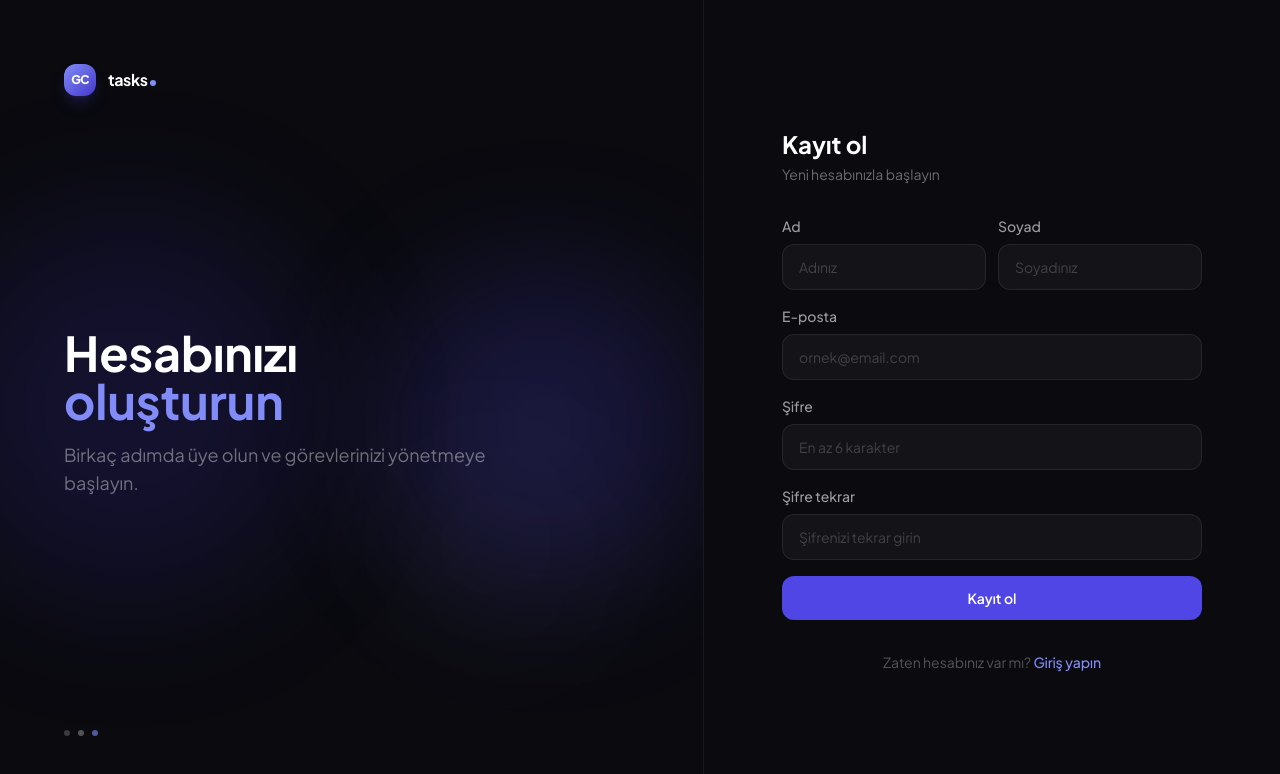
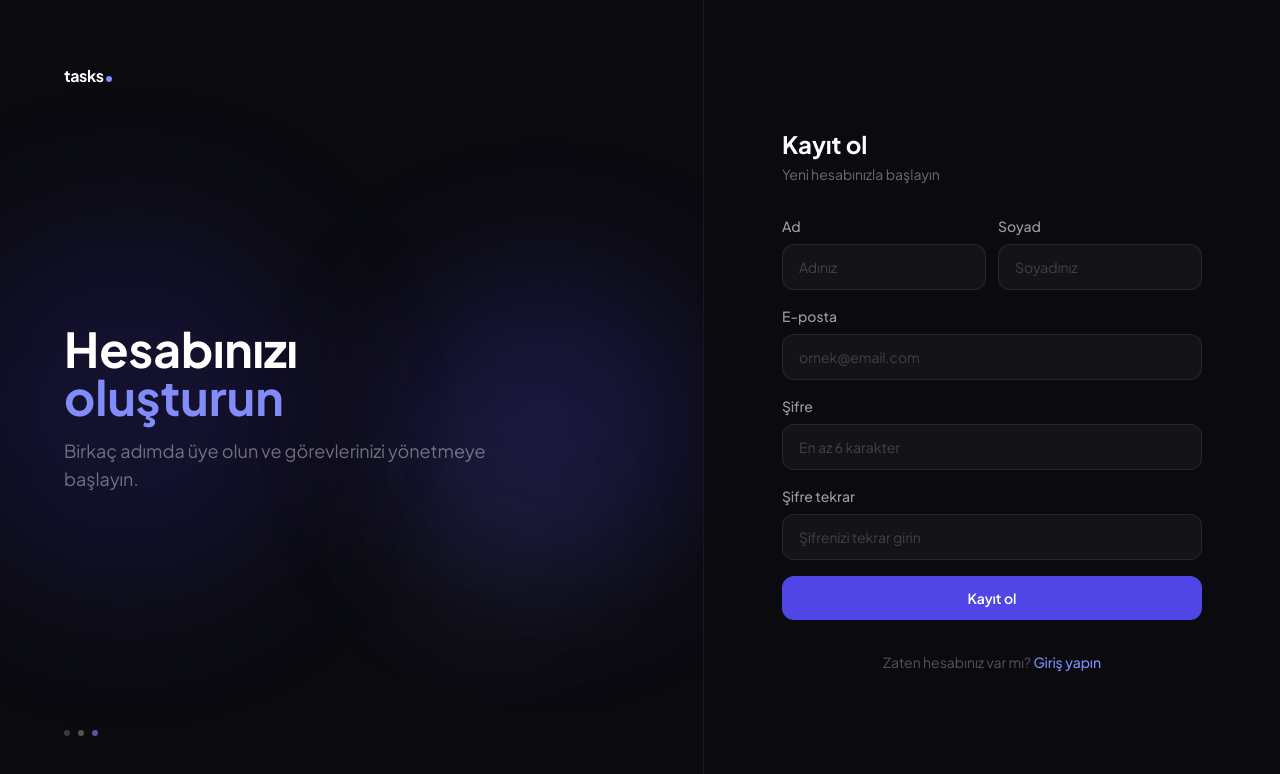
Before and after one commit to DenizEldeniz/gc-minitask, a React (Vite) app in the folder client/: page /register in a window 1280 px wide. Shown: the top 774 px of the page. Built offline with nearby package versions, Linux system fonts and the light colour scheme; no server answers; the HTML template or start-up script is replaced by a standard one.

Commit message:
fix: remove leftover GC badge from Register desktop panel

```diff
--- a/client/src/pages/Register.tsx
+++ b/client/src/pages/Register.tsx
@@ -59,14 +59,9 @@ export default function Register() {
 
         <div className="relative z-10 flex flex-col justify-between p-12 xl:p-16 w-full">
           {/* Logo */}
-          <div className="flex items-center gap-3">
-            <div className="w-8 h-8 rounded-xl bg-gradient-to-br from-primary-400 to-primary-700 flex items-center justify-center shrink-0 shadow-lg shadow-primary-900/40">
-              <span className="text-white font-black text-xs tracking-tighter">GC</span>
-            </div>
-            <div className="flex items-baseline gap-0.5">
-              <span className="text-white font-bold text-base tracking-tight">tasks</span>
-              <span className="w-1.5 h-1.5 rounded-full bg-primary-400 mb-0.5 shrink-0" />
-            </div>
+          <div className="flex items-baseline gap-0.5">
+            <span className="text-white font-bold text-base tracking-tight">tasks</span>
+            <span className="w-1.5 h-1.5 rounded-full bg-primary-400 mb-0.5 shrink-0" />
           </div>
 
           {/* Hero text */}
```
